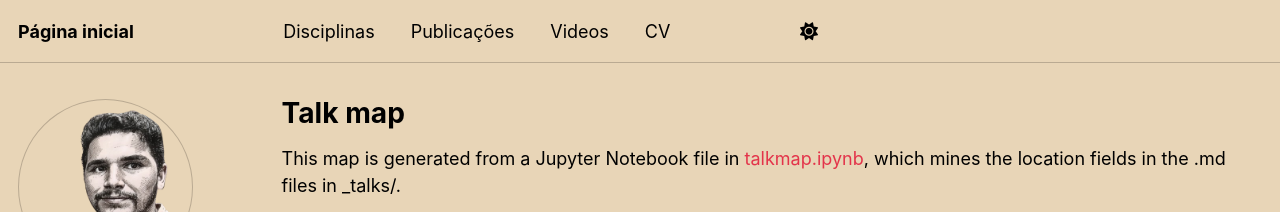
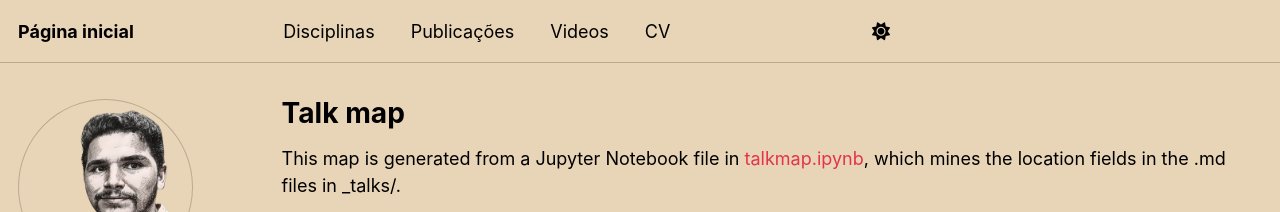
Before and after one commit to antmelo/antmelo.github.io, a Jekyll site: the page built from _pages/talkmap.html, in a window 1280 px wide. Shown: the top 212 px of the page. Built offline with Jekyll 4.4.1, drawn with Linux system fonts in a browser that asks for light colours; nearby versions of some CDN libraries; a style sheet for code colours, icons or effects is not loaded.

Commit message:
Update _navigation.scss

```diff
--- a/_sass/layout/_navigation.scss
+++ b/_sass/layout/_navigation.scss
@@ -221,7 +221,7 @@
       &:last-child {
         a {
           margin-right: 0;
-           left: 90px;
+           left: 9em;
         }
       }
     }
```
